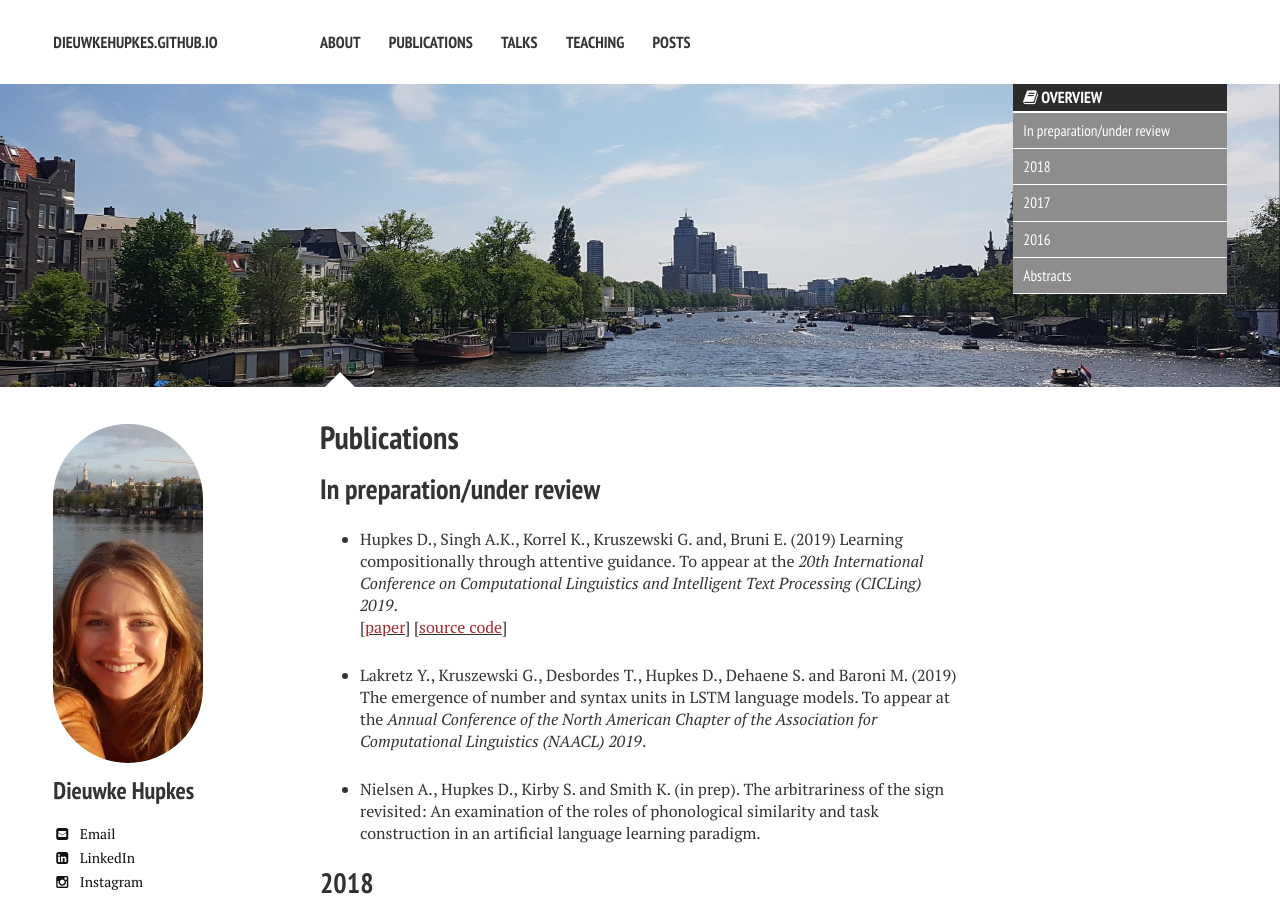
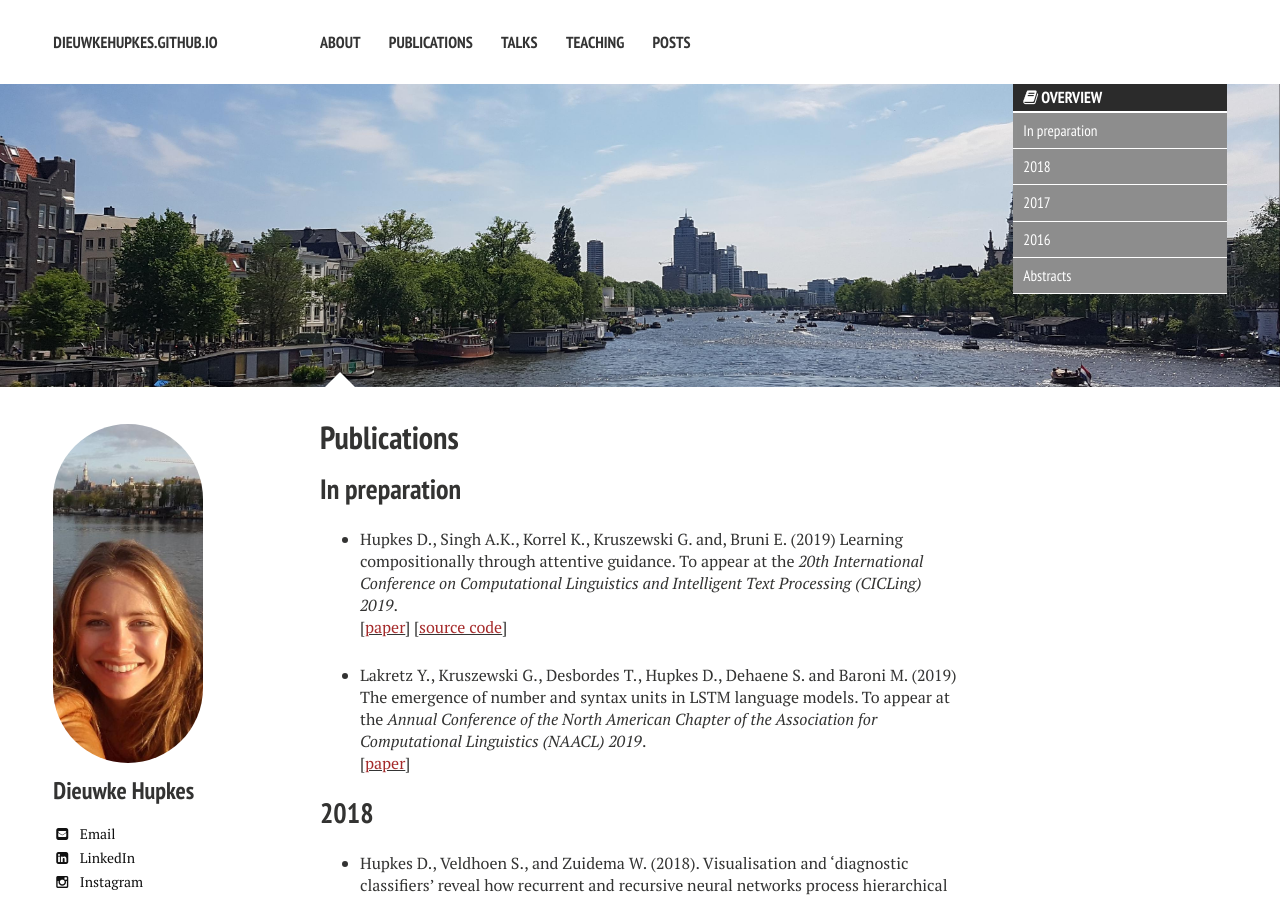
Before and after one commit to dieuwkehupkes/dieuwkehupkes.github.io, a Jekyll site: the page built from publications.md, in a window 1280 px wide and 900 px high. Built offline with Jekyll 4.4.1, drawn with Linux system fonts in a browser that asks for light colours; nearby versions of some CDN libraries.

Commit message:
Update publications

```diff
--- a/publications.md
+++ b/publications.md
@@ -10,7 +10,7 @@ image:
 
 {% include _toc.html %}
 
-## In preparation/under review
+## In preparation
 
 * Hupkes D., Singh A.K., Korrel K., Kruszewski G. and, Bruni E. (2019) Learning compositionally through attentive guidance.
 To appear at the *20th International Conference on Computational Linguistics and Intelligent Text Processing (CICLing) 2019*.\\
@@ -19,9 +19,8 @@ To appear at the *20th International Conference on Computational Linguistics and
 
 * Lakretz Y., Kruszewski G., Desbordes T., Hupkes D., Dehaene S. and Baroni M. (2019)
 The emergence of number and syntax units in LSTM language models.
-To appear at the *Annual Conference of the North American Chapter of the Association for Computational Linguistics (NAACL) 2019*.
-
-* Nielsen A., Hupkes D., Kirby S. and Smith K. (in prep). The arbitrariness of the sign revisited: An examination of the roles of phonological similarity and task construction in an artificial language learning paradigm.
+To appear at the *Annual Conference of the North American Chapter of the Association for Computational Linguistics (NAACL) 2019*.\\
+\[[<font color="brown">paper</font>](https://arxiv.org/pdf/1903.07435.pdf){:target="blank"}\]
 
 ## 2018
 
```
